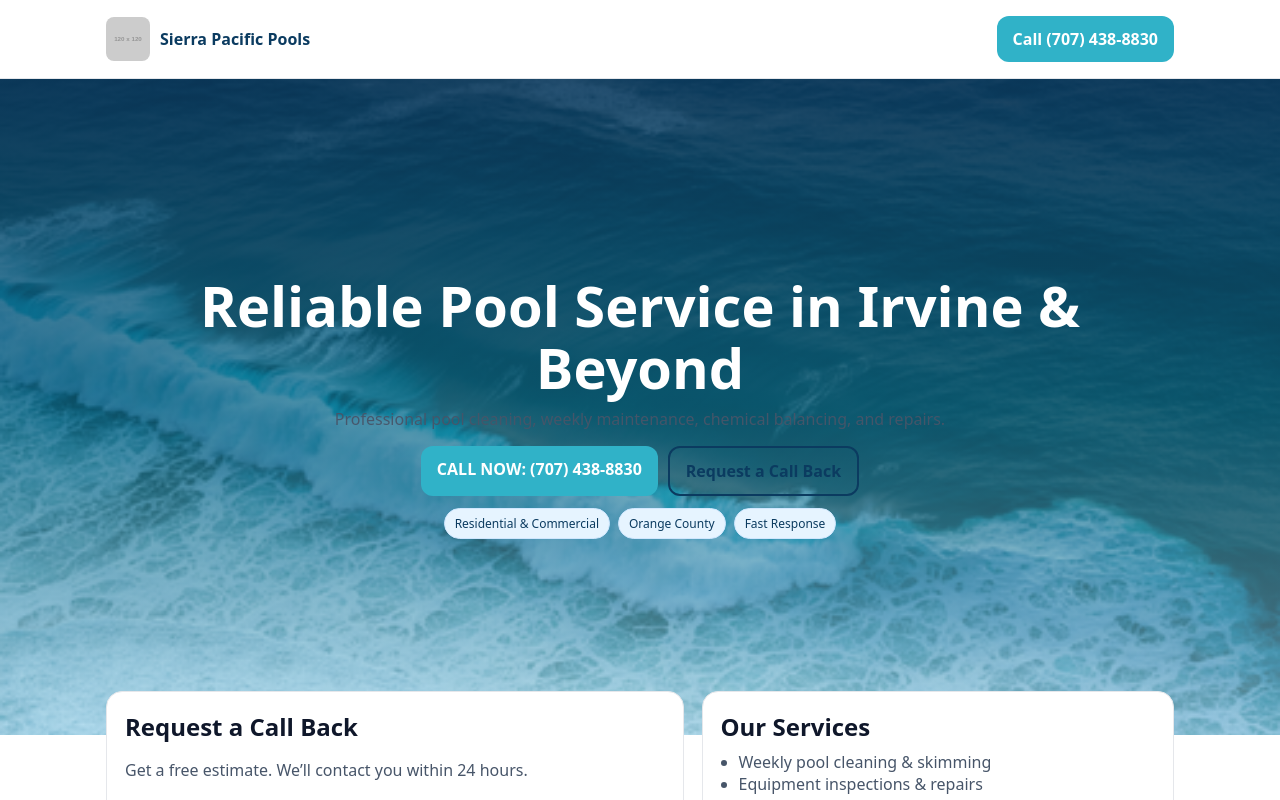
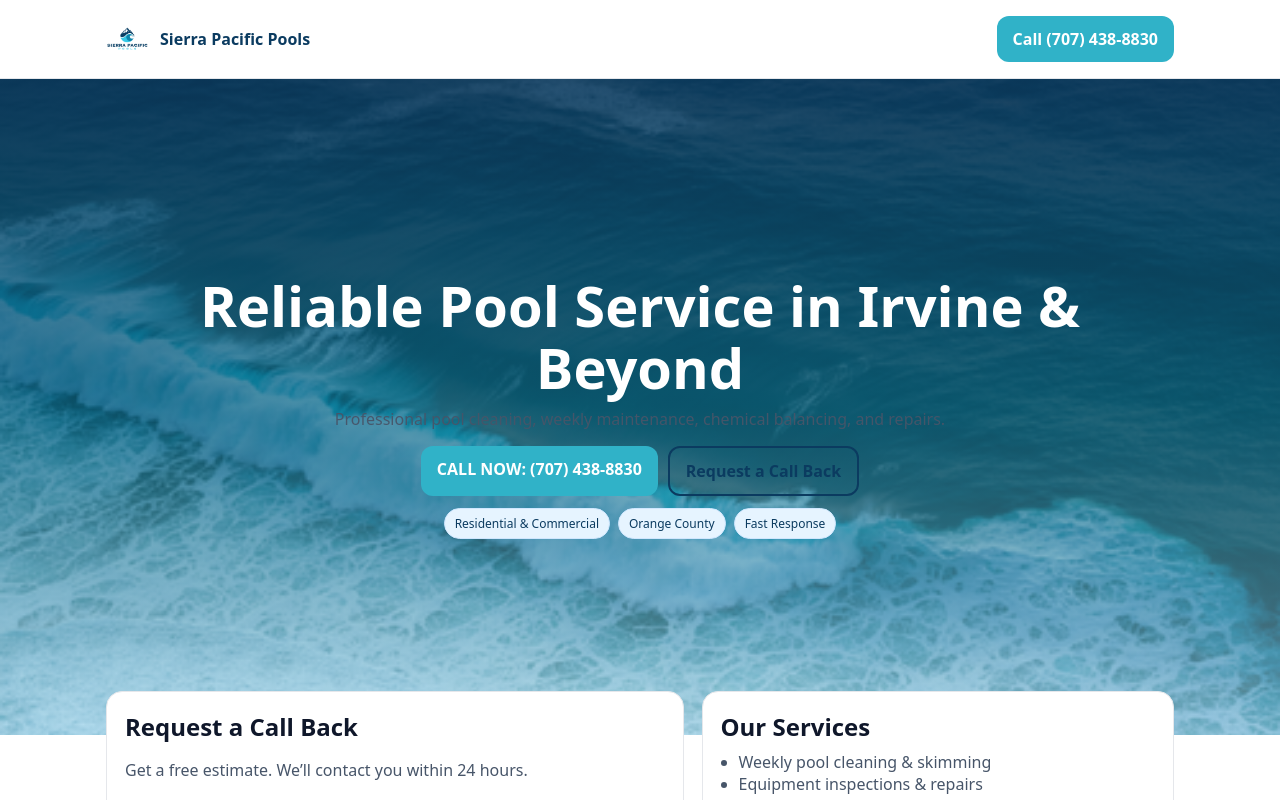
Before and after one commit to anthonyconger/sierrapacificpools, a plain HTML site: page index.html in a window 1280 px wide. Shown: the top 800 px of the page. Drawn offline with Linux system fonts and the light colour scheme; placeholder pictures from the web are drawn by us.

Commit message:
index.html

```diff
--- a/index.html
+++ b/index.html
@@ -78,7 +78,7 @@
     <div class="container row">
       <div class="brand">
         <!-- Swap this logo URL anytime -->
-        <img src="https://via.placeholder.com/120x120.png?text=SP" alt="Sierra Pacific Pools logo" id="logo">
+        <img src="https://raw.githubusercontent.com/anthonyconger/sierrapacificpools/main/sample.jpg" alt="Sierra Pacific Pools logo" id="logo">
         <div class="brand-name">Sierra Pacific Pools</div>
       </div>
       <a class="btn" href="tel:+17074388830">Call (707) 438-8830</a>
```
